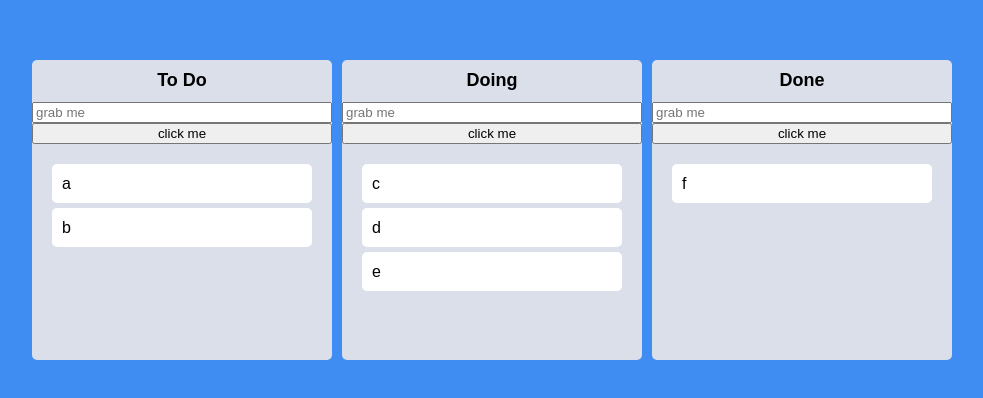
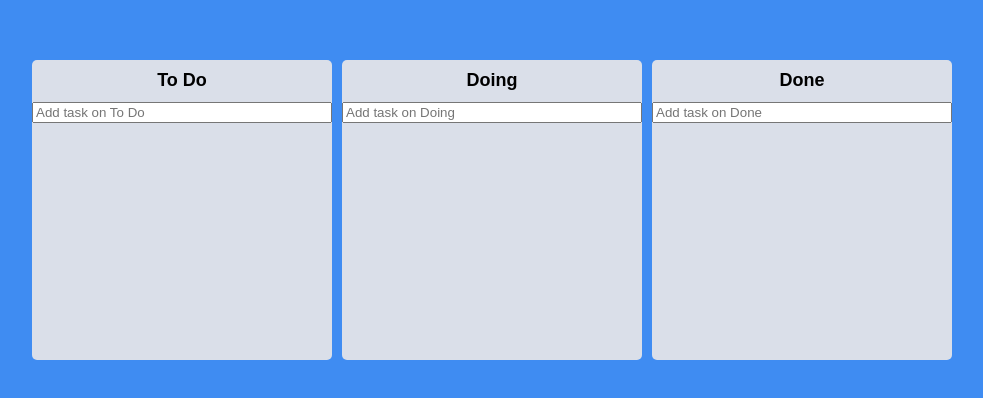
Before and after one commit to nomadcoders/react-masterclass, a React (Create React App) app: page / in a window 1280 px wide. Shown: the part 190-588 px from the top of the page, without its empty margins (148-1131 px from the left). Built offline with nearby package versions, Linux system fonts and the light colour scheme.

Commit message:
5.14 Task Objects

```diff
--- a/src/Components/Board.tsx
+++ b/src/Components/Board.tsx
@@ -1,7 +1,8 @@
-import { useRef } from "react";
+import { useForm } from "react-hook-form";
 import { Droppable } from "react-beautiful-dnd";
 import styled from "styled-components";
 import DragabbleCard from "./DragabbleCard";
+import { ITodo } from "../atoms";
 
 const Wrapper = styled.div`
   width: 300px;
@@ -38,24 +39,37 @@ const Area = styled.div<IAreaProps>`
   padding: 20px;
 `;
 
+const Form = styled.form`
+  width: 100%;
+  input {
+    width: 100%;
+  }
+`;
+
 interface IBoardProps {
-  toDos: string[];
+  toDos: ITodo[];
   boardId: string;
 }
 
+interface IForm {
+  toDo: string;
+}
+
 function Board({ toDos, boardId }: IBoardProps) {
-  const inputRef = useRef<HTMLInputElement>(null);
-  const onClick = () => {
-    inputRef.current?.focus();
-    setTimeout(() => {
-      inputRef.current?.blur();
-    }, 5000);
+  const { register, setValue, handleSubmit } = useForm<IForm>();
+  const onValid = ({ toDo }: IForm) => {
+    setValue("toDo", "");
   };
   return (
     <Wrapper>
       <Title>{boardId}</Title>
-      <input ref={inputRef} placeholder="grab me" />
-      <button onClick={onClick}>click me</button>
+      <Form onSubmit={handleSubmit(onValid)}>
+        <input
+          {...register("toDo", { required: true })}
+          type="text"
+          placeholder={`Add task on ${boardId}`}
+        />
+      </Form>
       <Droppable droppableId={boardId}>
         {(magic, info) => (
           <Area
@@ -65,7 +79,12 @@ function Board({ toDos, boardId }: IBoardProps) {
             {...magic.droppableProps}
           >
             {toDos.map((toDo, index) => (
-              <DragabbleCard key={toDo} index={index} toDo={toDo} />
+              <DragabbleCard
+                key={toDo.id}
+                index={index}
+                toDoId={toDo.id}
+                toDoText={toDo.text}
+              />
             ))}
             {magic.placeholder}
           </Area>
--- a/src/Components/DragabbleCard.tsx
+++ b/src/Components/DragabbleCard.tsx
@@ -13,13 +13,14 @@ const Card = styled.div<{ isDragging: boolean }>`
 `;
 
 interface IDragabbleCardProps {
-  toDo: string;
+  toDoId: number;
+  toDoText: string;
   index: number;
 }
 
-function DragabbleCard({ toDo, index }: IDragabbleCardProps) {
+function DragabbleCard({ toDoId, toDoText, index }: IDragabbleCardProps) {
   return (
-    <Draggable draggableId={toDo} index={index}>
+    <Draggable draggableId={toDoId + ""} index={index}>
       {(magic, snapshot) => (
         <Card
           isDragging={snapshot.isDragging}
@@ -27,7 +28,7 @@ function DragabbleCard({ toDo, index }: IDragabbleCardProps) {
           {...magic.dragHandleProps}
           {...magic.draggableProps}
         >
-          {toDo}
+          {toDoText}
         </Card>
       )}
     </Draggable>
--- a/src/atoms.tsx
+++ b/src/atoms.tsx
@@ -1,14 +1,19 @@
 import { atom } from "recoil";
 
+export interface ITodo {
+  id: number;
+  text: string;
+}
+
 interface IToDoState {
-  [key: string]: string[];
+  [key: string]: ITodo[];
 }
 
 export const toDoState = atom<IToDoState>({
   key: "toDo",
   default: {
-    "To Do": ["a", "b"],
-    Doing: ["c", "d", "e"],
-    Done: ["f"],
+    "To Do": [],
+    Doing: [],
+    Done: [],
   },
 });
```
